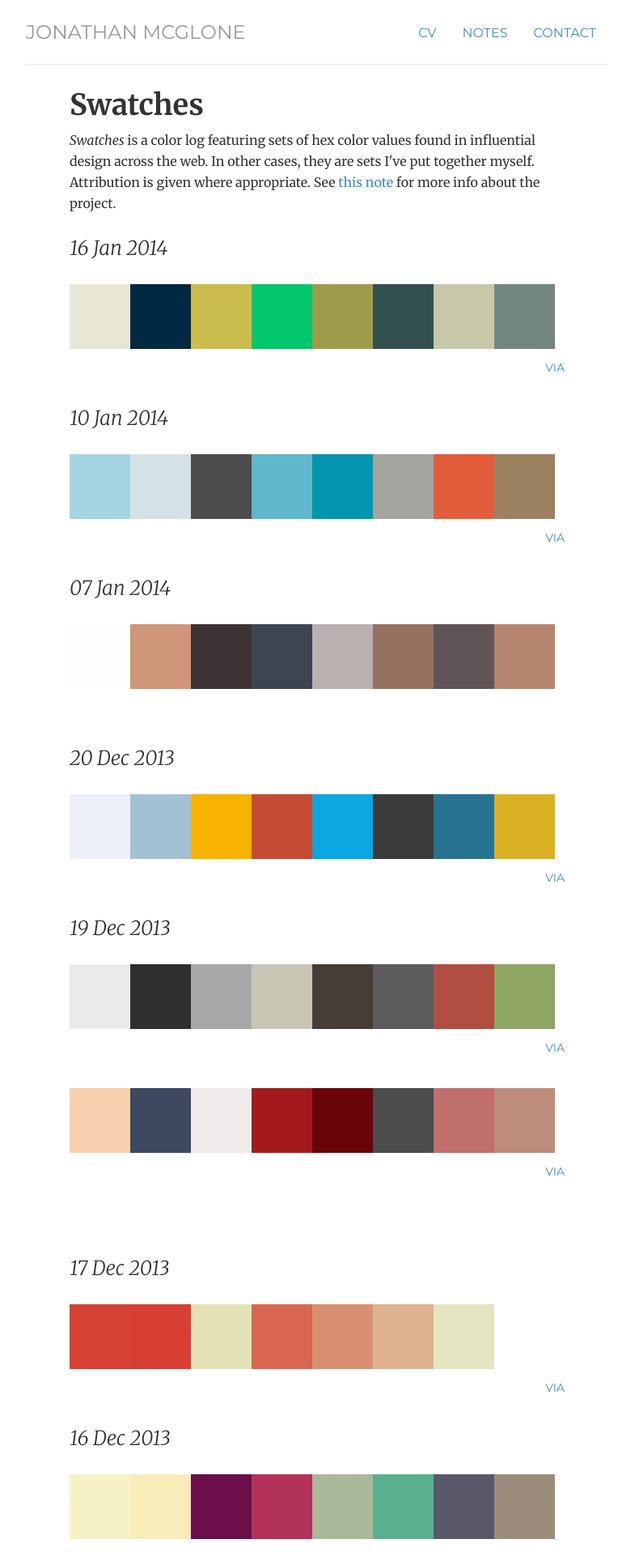
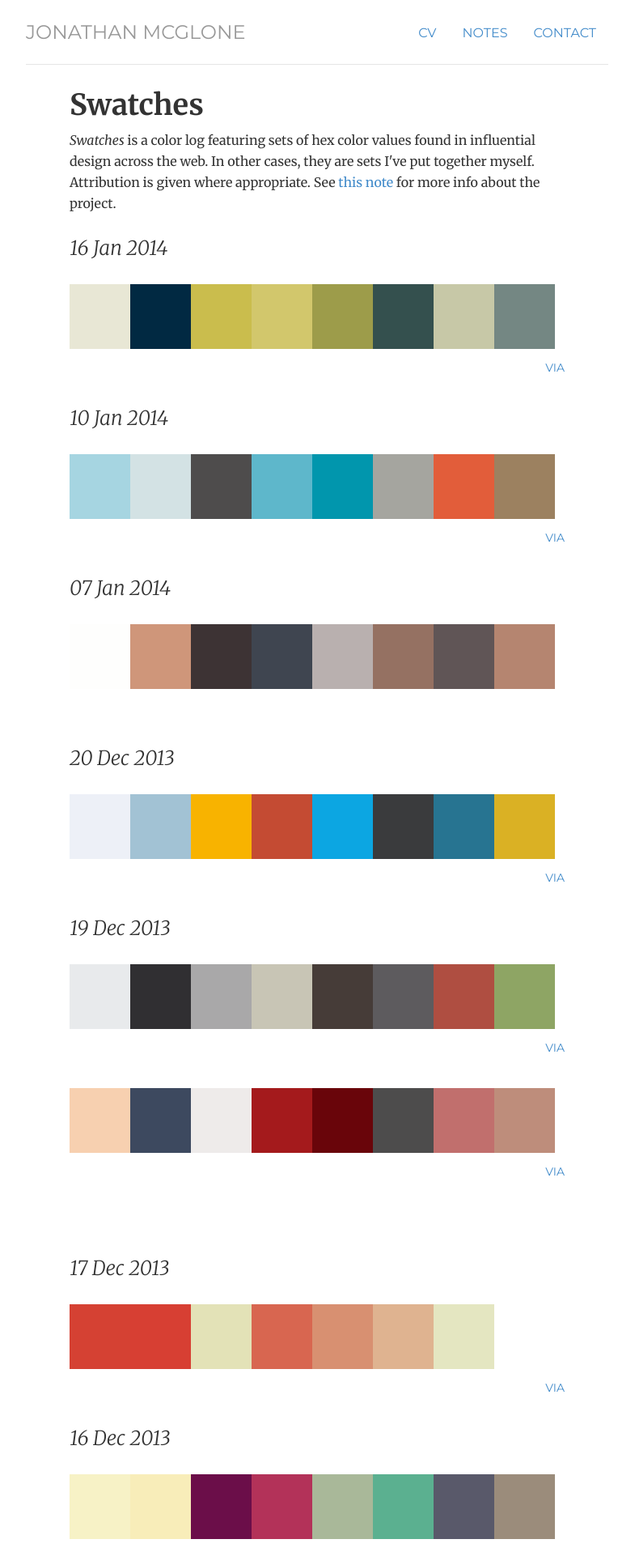
Before and after one commit to jmcglone/jmcglone.github.io, a Jekyll site: the page built from swatches/index.html, in a window 1280 px wide. Shown: the top 1917 px of the page at 81% size, without its empty margins (248-1012 px from the left). Built offline with Jekyll 4.4.1, drawn with Linux system fonts in a browser that asks for light colours.

Commit message:
Update index.html
typo

```diff
--- a/swatches/index.html
+++ b/swatches/index.html
@@ -15,7 +15,7 @@ title: Swatches
                 <li class="color">#E8E7D5</li>
                 <li class="color">#012942</li>
                 <li class="color">#CABD4D</li>
-                <li class="color">#02C76C</li>
+                <li class="color">#D2C76C</li>
                 <li class="color">#9D9C4A</li>
                 <li class="color">#34504E</li>
                 <li class="color">#C7C8A7</li>
```
